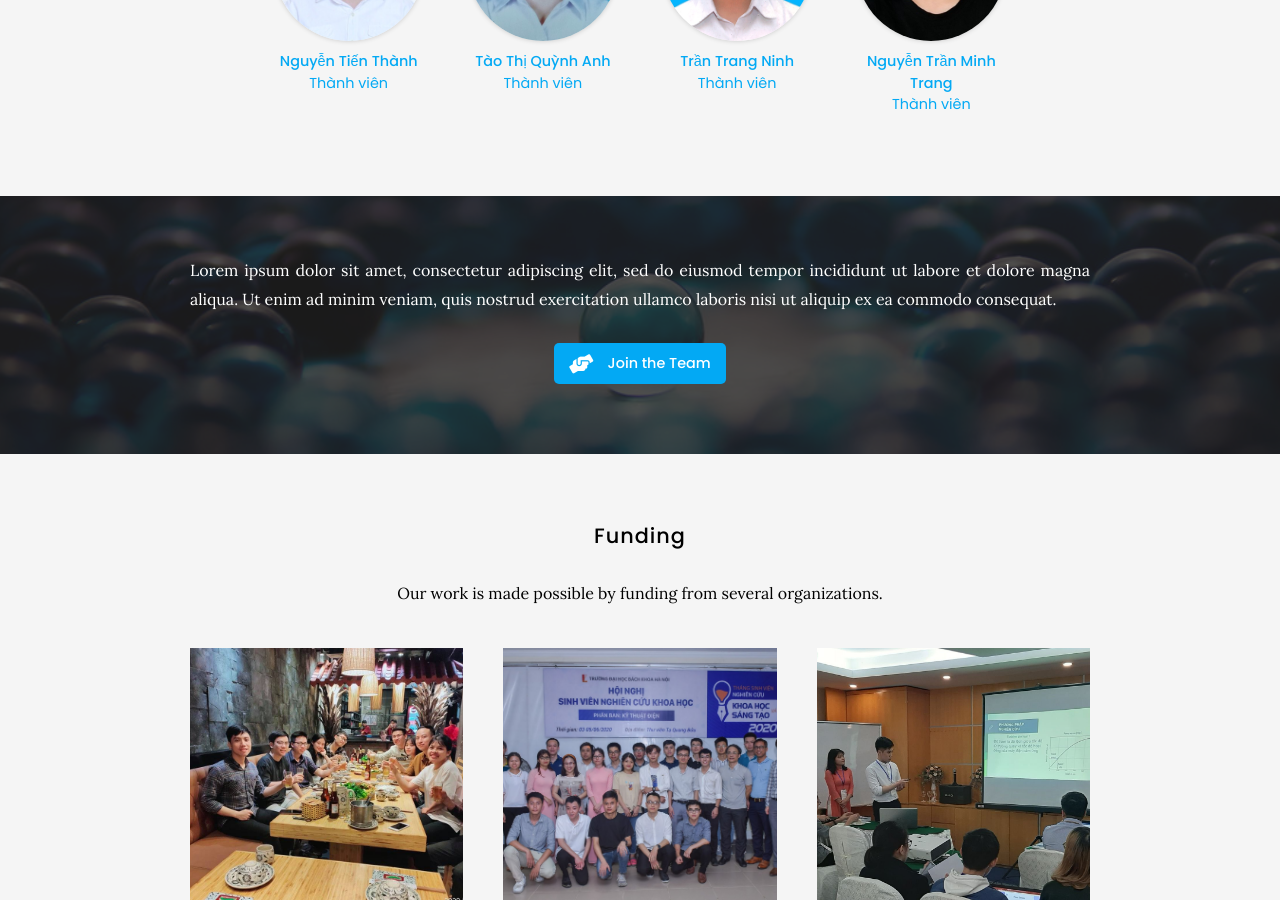
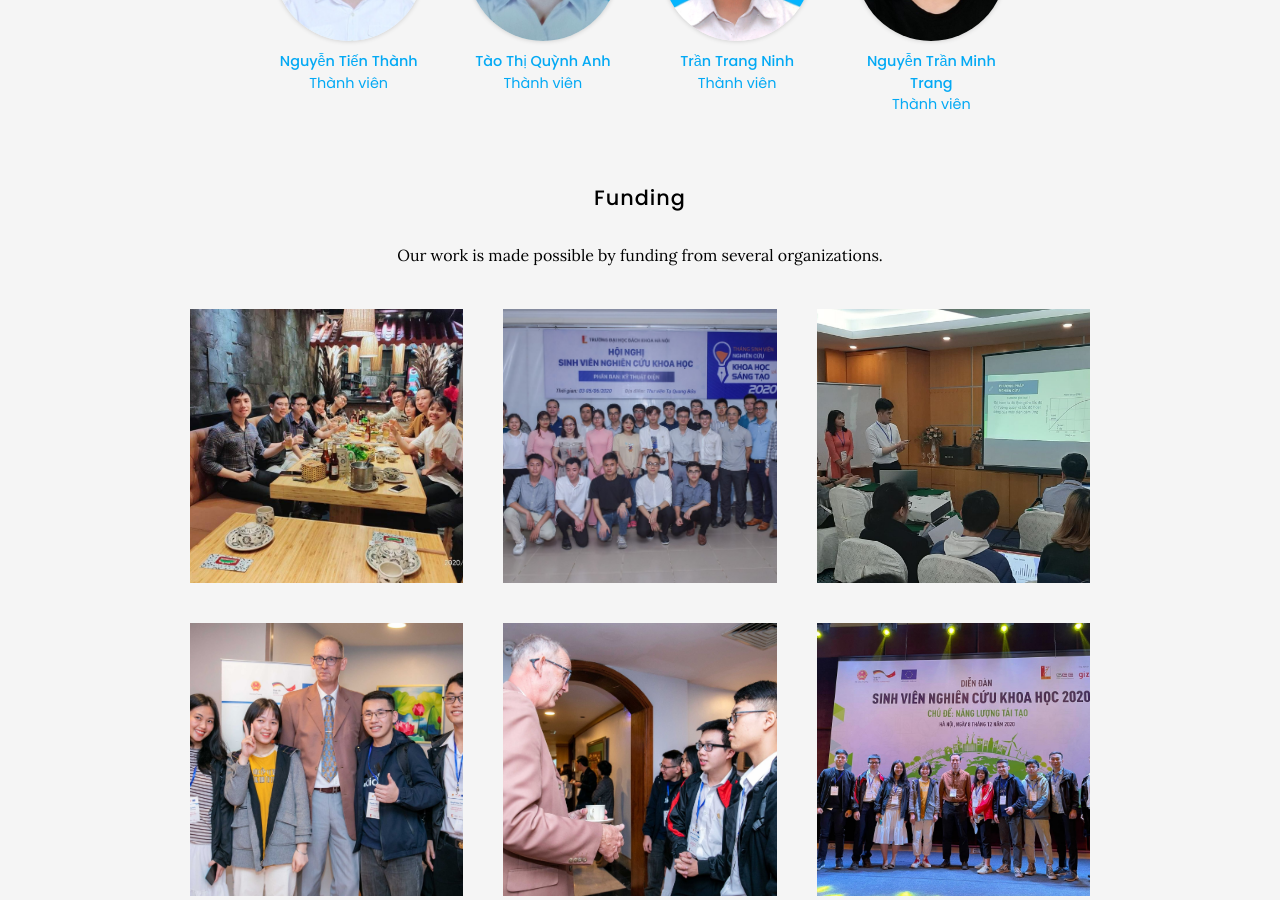
Before and after one commit to monkiravn/selab, a Jekyll site: the page built from team/index.md, in a window 1280 px wide and 900 px high, scrolled down 891 px. Built offline with Jekyll 4.4.1, drawn with Linux system fonts in a browser that asks for light colours; nearby versions of some CDN libraries.

Commit message:
update team

```diff
--- a/team/index.md
+++ b/team/index.md
@@ -64,22 +64,6 @@ Excepteur sint occaecat cupidatat non proident, sunt in culpa qui officia deseru
 %}
 {:.center}
 
-{% include section.html background="images/banner.jpg" dark=true%}
-
-Lorem ipsum dolor sit amet, consectetur adipiscing elit, sed do eiusmod tempor incididunt ut labore et dolore magna aliqua.
-Ut enim ad minim veniam, quis nostrud exercitation ullamco laboris nisi ut aliquip ex ea commodo consequat.
-
-{%
-  include link.html
-  icon="fas fa-hands-helping"
-  text="Join the Team"
-  link="join"
-  style="button"
-%}
-{:.center}
-
-{% include section.html %}
-
 ## Funding
 
 Our work is made possible by funding from several organizations.
```
